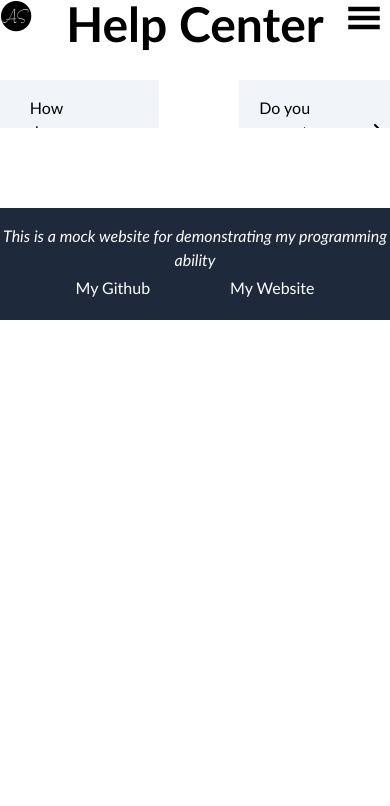
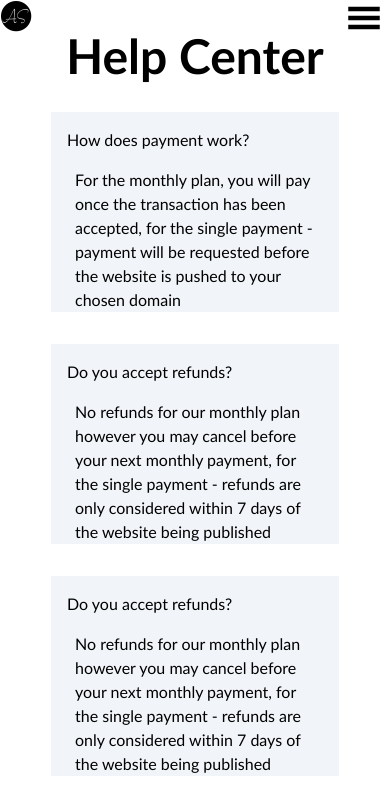
Before and after one commit to AroonSalotra/freelance-website, a Next.js app: page /support in a window 390 px wide. Shown: the top 806 px of the page. Built offline with nearby package versions, Linux system fonts and the light colour scheme.

Commit message:
add mobile support to support page tabs

```diff
--- a/components/SupportTab.tsx
+++ b/components/SupportTab.tsx
@@ -13,21 +13,22 @@ const SupportTab = ({ title, body }: TProps) => {
 
     return (
 
-        <div className={`p-4 bg-slate-100 w-fit overflow-hidden transition-[height] w-76
-        ${showSupportTab ? "h-60" : "h-12"}`}>
+        <div className={`overflow-hidden transition-[max-height] w-72`}>
             {/* <h3 className="text-left uppercase">Problem</h3> */}
-            <div className="flex items-center gap-12">
+
+            <div className="flex justify-between bg-slate-100 p-4">
                 <p>{title}</p>
 
                 <button onClick={() => setShowSupportTab(!showSupportTab)}>
                     <FiArrowRight
-                        className={`text-2xl transition-transform
-                        ${showSupportTab ? "rotate-90" : ""}`} />
+                        className={`text-2xl transition-transform hidden
+                        ${showSupportTab ? "rotate-90" : ""} sm:flex`} />
                 </button>
 
             </div>
 
-            <p className="w-60 pt-8 text-left">
+            <p className={`w-fit px-6 text-left bg-slate-100 transition-opacity
+            ${showSupportTab ? "sm:opacity-1" : "sm:opacity-0"}`}>
                 {body}
             </p>
 
--- a/data/support-data.json
+++ b/data/support-data.json
@@ -6,5 +6,21 @@
     {
         "title": "Do you accept refunds?",
         "body": "No refunds for our monthly plan however you may cancel before your next monthly payment, for the single payment - refunds are only considered within 7 days of the website being published"
+    },
+    {
+        "title": "Do you accept refunds?",
+        "body": "No refunds for our monthly plan however you may cancel before your next monthly payment, for the single payment - refunds are only considered within 7 days of the website being published"
+    },
+    {
+        "title": "Do you accept refunds?",
+        "body": "No refunds for our monthly plan however you may cancel before your next monthly payment, for the single payment - refunds are only considered within 7 days of the website being published"
+    },
+    {
+        "title": "Do you accept refunds?",
+        "body": "No refunds for our monthly plan however you may cancel before your next monthly payment, for the single payment - refunds are only considered within 7 days of the website being published"
+    },
+    {
+        "title": "Do you accept refunds?",
+        "body": "No refunds for our monthly plan however you may cancel before your next monthly payment, for the single payment - refunds are only considered within 7 days of the website being published"
     }
 ]
--- a/pages/support.tsx
+++ b/pages/support.tsx
@@ -11,9 +11,9 @@ const Support = () => {
 
     return (
         <div>
-            <h1 className="text-5xl font-semibold pb-8">Help Center</h1>
+            <h1 className="text-5xl font-semibold py-8">Help Center</h1>
 
-            <div className="flex justify-center gap-20">
+            <div className="flex flex-col items-center place-items-center items-start gap-y-8 sm:grid sm:grid-cols-2 md:grid-cols-3">
                 {SupportData.map(({ title, body }) => {
                     return <Fragment key={title}>
                         <SupportTab title={title} body={body} />
--- a/styles/globals.css
+++ b/styles/globals.css
@@ -21,6 +21,13 @@ body {
   /* background-color: black; */
 
   /* @apply bg-slate-200 bg-white */
+}
+
+.support-grid {
+  display: grid;
+  grid-template-columns: repeat(2, 1fr);
+  /* justify-content: center; */
+  /* border: 2px solid red; */
 }
 
 .title {
```
